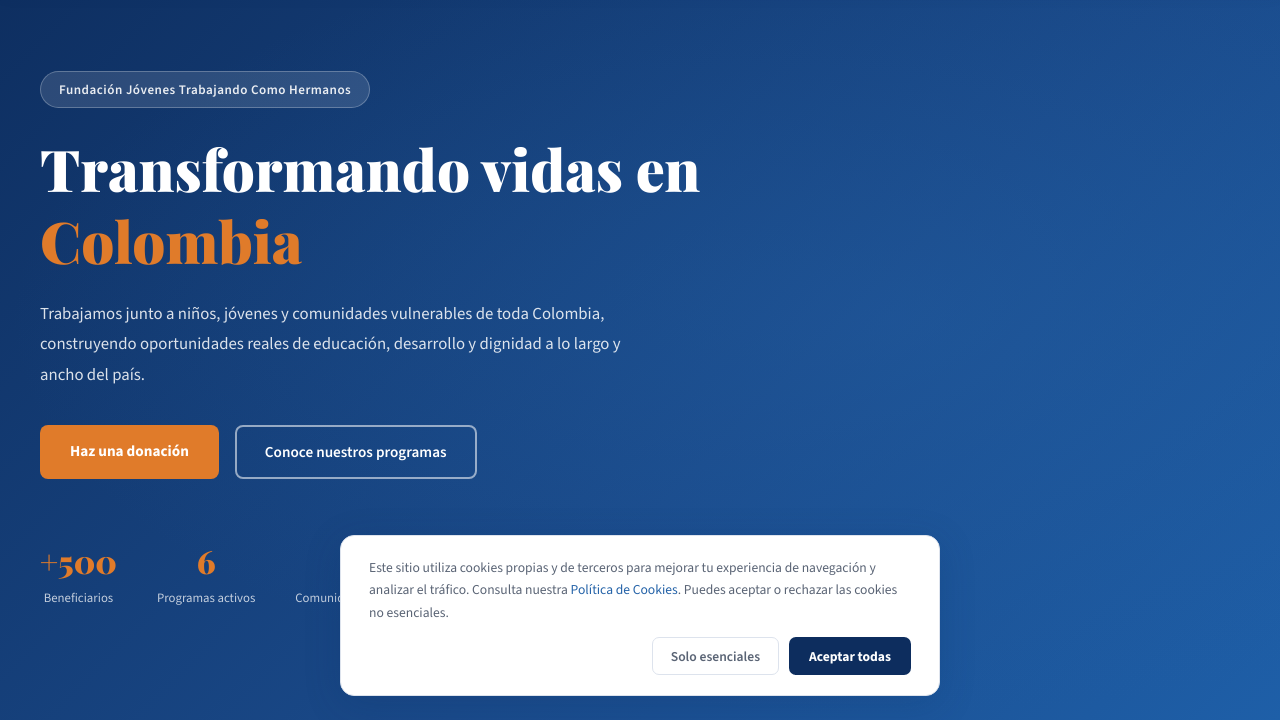
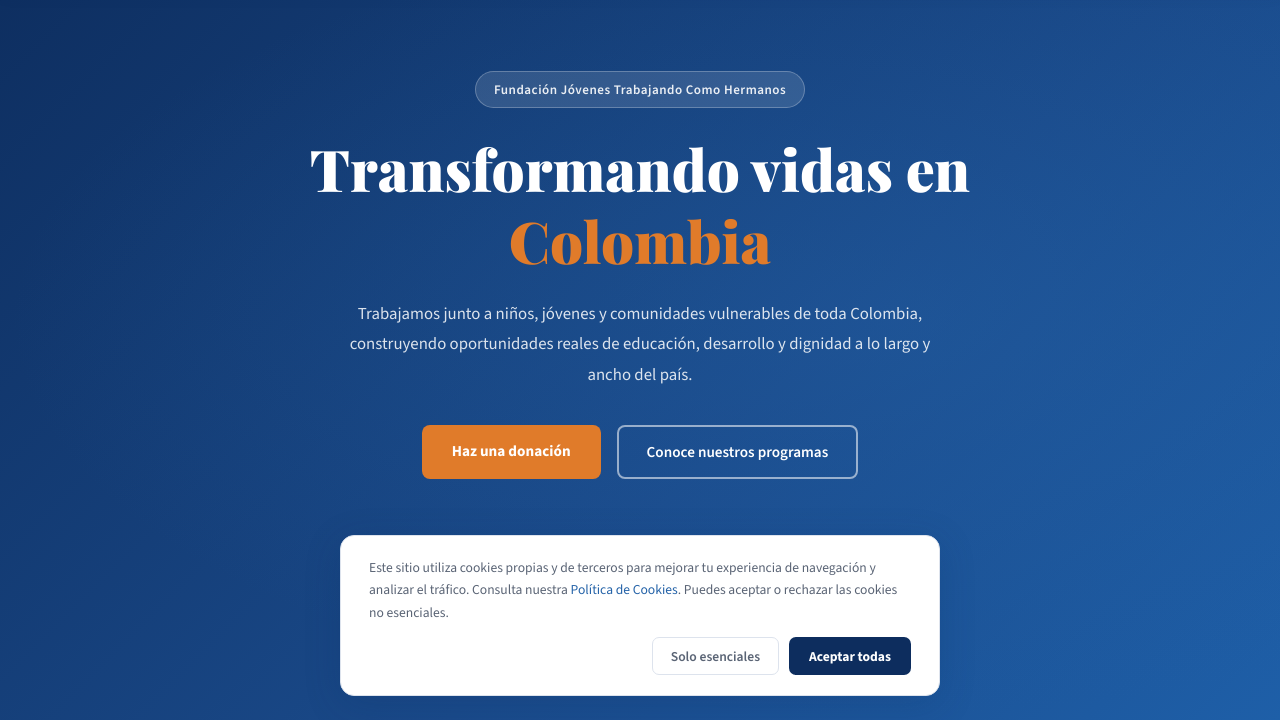
Before and after one commit to luismgutierrezc3-svg/jotherma-web, a website: page public/index.html in a window 1280 px wide. Shown: the part 80-800 px from the top of the page. Drawn offline with nearby package versions, Linux system fonts and the light colour scheme.

Commit message:
Centrar texto hero página pública

```diff
--- a/public/Style.css
+++ b/public/Style.css
@@ -136,6 +136,8 @@ nav {
 .hero-content {
   position: relative;
   max-width: 750px;
+  margin: 0 auto;
+  text-align: center;
 }
 
 .hero-badge {
@@ -166,6 +168,8 @@ nav {
   margin-bottom: 36px;
   max-width: 600px;
   line-height: 1.8;
+  margin-left: auto;
+  margin-right: auto;
 }
 
 .hero-btns {
@@ -173,6 +177,7 @@ nav {
   gap: 16px;
   flex-wrap: wrap;
   margin-bottom: 56px;
+  justify-content: center;
 }
 
 .btn-primary {
@@ -203,6 +208,7 @@ nav {
   display: flex;
   gap: 40px;
   flex-wrap: wrap;
+  justify-content: center;
 }
 
 .stat { text-align: center; }
```
